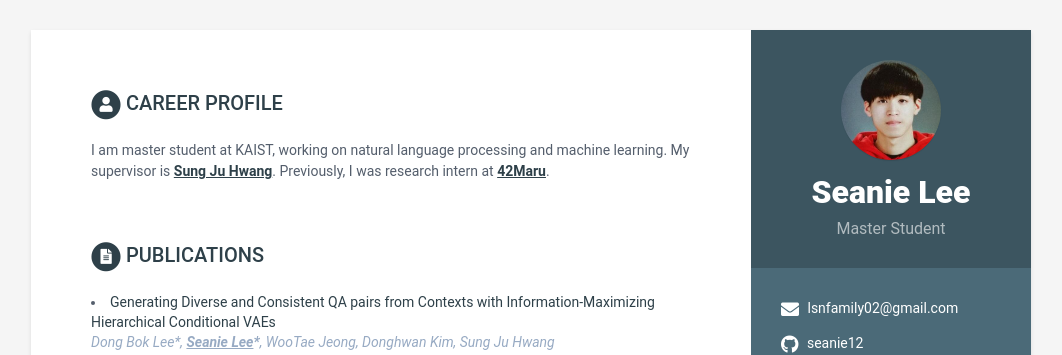
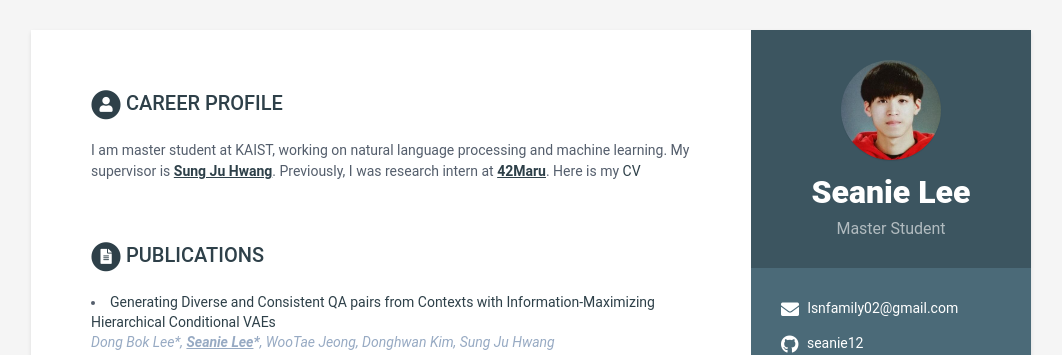
Before and after one commit to seanie12/seanie12.github.io, a Jekyll site: the page built from index.html, in a window 1280 px wide. Shown: the top 355 px of the page, without its empty margins (109-1171 px from the left). Built offline with Jekyll 4.4.1, drawn with Linux system fonts in a browser that asks for light colours.

Commit message:
Update data.yml

```diff
--- a/_data/data.yml
+++ b/_data/data.yml
@@ -44,7 +44,7 @@ career-profile:
     title: Career Profile
     summary: |
       I am master student at KAIST, working on natural language processing and machine learning. My supervisor is <a target="_blank"  href="http://www.sungjuhwang.com"><b><u>Sung Ju Hwang</u></b></a>.
-      Previously, I was research intern at <a target="_blank" href="https://www.42maru.ai"><b><u>42Maru</u></b></a>.
+      Previously, I was research intern at <a target="_blank" href="https://www.42maru.ai"><b><u>42Maru</u></b></a>. Here is my <a href="./publications/QA_generation.pdf" class="link-in-list">CV</a>
 
 education:
     - degree: M.S. in Artificial Intelligence
```
